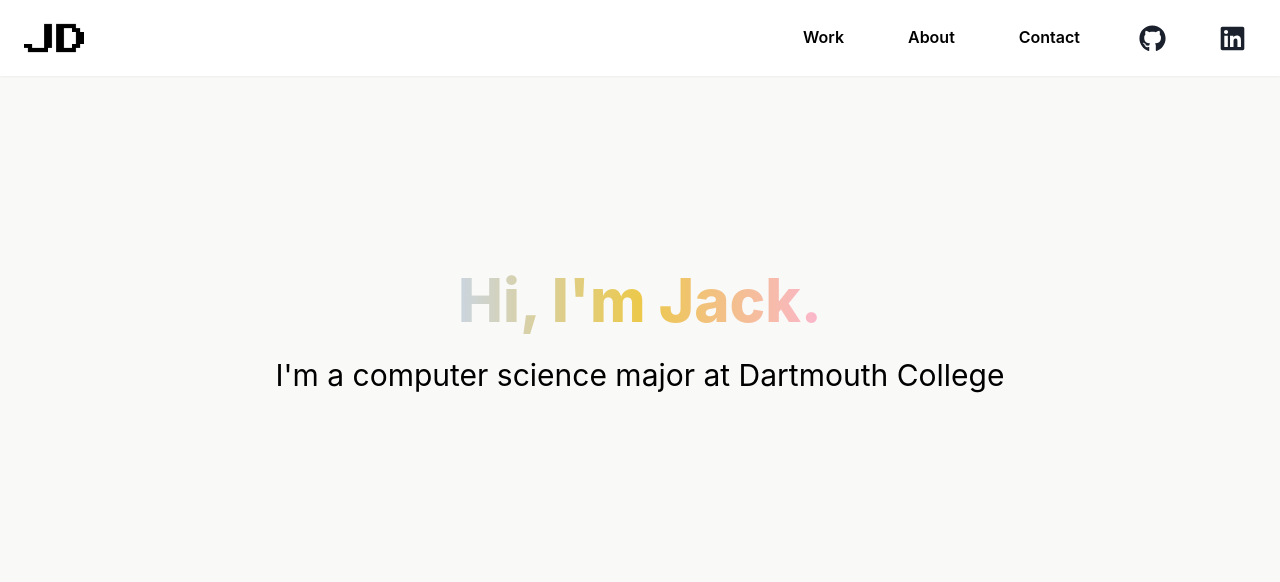
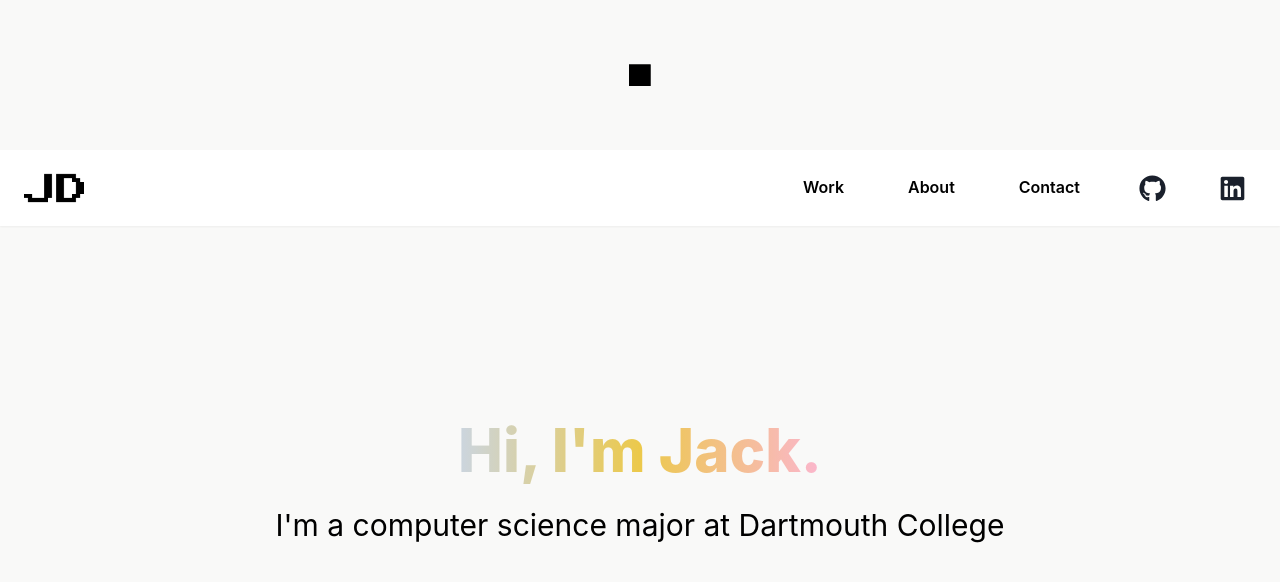
Before and after one commit to jcdesmond23/jackdesmond.dev, a Next.js app: page / in a window 1280 px wide. Shown: the top 582 px of the page. Built offline with nearby package versions, Linux system fonts and the light colour scheme.

Commit message:
Update Container

```diff
--- a/components/Container.js
+++ b/components/Container.js
@@ -1,4 +1,4 @@
-import NavBar from "./navbar";
+import NavBar from "./Navbar";
 import { Flex } from "@chakra-ui/react";
 
 export default function Container({ children, ...props }) {
--- a/components/Hero.js
+++ b/components/Hero.js
@@ -1,14 +1,4 @@
 import { Text, Stack, Flex} from "@chakra-ui/react"
-import { Canvas } from "@react-three/fiber"
-import { OrbitControls } from "@react-three/drei"
-
-function Box() {
-    return (
-        <mesh>
-            <boxBufferGeometry attach="geomtry"/>
-        </mesh>
-    )
-}
 
 export default function Hero() {
 
--- a/pages/index.js
+++ b/pages/index.js
@@ -1,14 +1,31 @@
 import Container from '../components/Container'
 import Head from 'next/head'
 import Hero from '../components/Hero'
+import { Canvas } from '@react-three/fiber'
+import { OrbitControls } from "@react-three/drei"
+
+function Box() {
+  return (
+      <mesh>
+          <boxGeometry args={[1, 1, 1]}/>
+          <meshLambertMaterial attach="material" color="black"/>
+      </mesh>
+  )
+}
 
 export default function Home() {
   return (
-    <Container>
-      <Head>
-        <title>Home - Jack Desmond</title>
-      </Head>
-      <Hero/>
-    </Container>
+      <>
+        <Canvas>
+            <OrbitControls></OrbitControls>
+            <Box></Box>
+        </Canvas>
+        <Container position='relative'>
+          <Head>
+            <title>Home - Jack Desmond</title>
+          </Head>
+          <Hero/>
+        </Container>
+      </>
   )
 }
```
